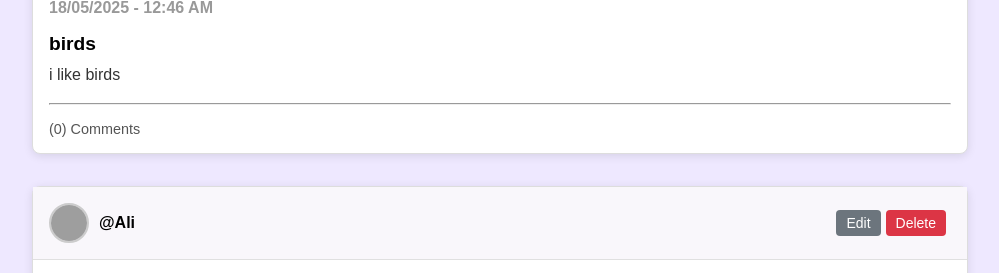
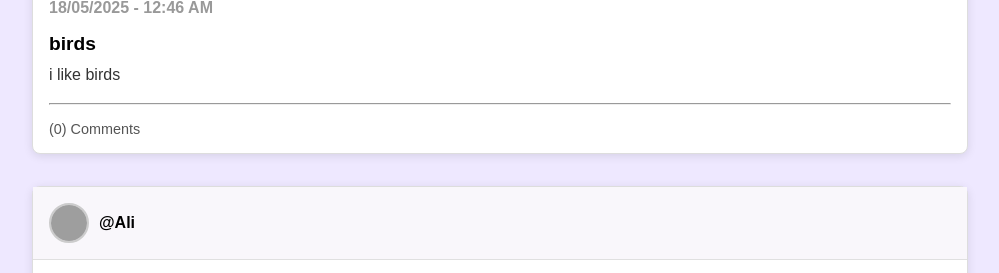
Before and after one commit to ahmadmaqshati/flask-posts-app, a Flask app: page / in a window 1280 px wide. Shown: the part 1871-2144 px from the top of the page, without its empty margins (140-1139 px from the left). Run offline with Flask 3, Linux system fonts and the light colour scheme; grey boxes are pictures that could not be loaded.

Commit message:
Protect CRUD operations: Require login before allowing add/delete + hide UI buttons after logout

```diff
--- a/templates/index.html
+++ b/templates/index.html
@@ -206,6 +206,15 @@
     </div>
 
     <script>
+        const loggedInUser = localStorage.getItem("loggedInUser");
+
+        // إخفاء زر الإضافة إذا لم يكن المستخدم مسجلاً الدخول
+        if (!loggedInUser) {
+            document.getElementById("add-btn").style.display = "none";
+        }
+
+
+
         fetch('/posts')
             .then(response => response.json())
             .then(posts => {
@@ -216,14 +225,35 @@
                     postCard.className = 'post-card';
                     postCard.id = `post-${post.id}`; // ✅ تم إضافة ID لكل منشور
 
+
+                    // استخراج اسم المستخدم الحالي (إن وجد)
+                    let currentUsername = null;
+                    if (loggedInUser) {
+                        currentUsername = JSON.parse(loggedInUser).username;
+                    }
+
+                    // السماح بالتعديل فقط إذا المستخدم مسجّل دخوله وهو صاحب المنشور
+                    const canEdit = currentUsername && (currentUsername === post.username);
+
+
+
+
+
+
+                    /*  // فقط أظهر أزرار التعديل والحذف إذا كان المستخدم هو صاحب المنشور
+                     const user = JSON.parse(loggedInUser || '{}');
+                     const canEdit = user.username === post.username; */
+
+
+
                     postCard.innerHTML = `
     <div class="post-header">
         <img class="profile-img" src="${post.user_image}" alt="">
         <b>@${post.username}</b>
-        <div class='delete-edit-btns'>
-          <button class="edit-post">Edit</button>
-          <button class="delete-post" onclick='openModal(${post.id}, "${post.title}")'>Delete</button>
-        </div>
+       <div class='delete-edit-btns'>
+        ${canEdit ? `<button class="edit-post">Edit</button>
+                     <button class="delete-post" onclick='openModal(${post.id}, "${post.title}")'>Delete</button>` : ""}
+    </div>
     </div>
 
     <div class="post-body">
```
